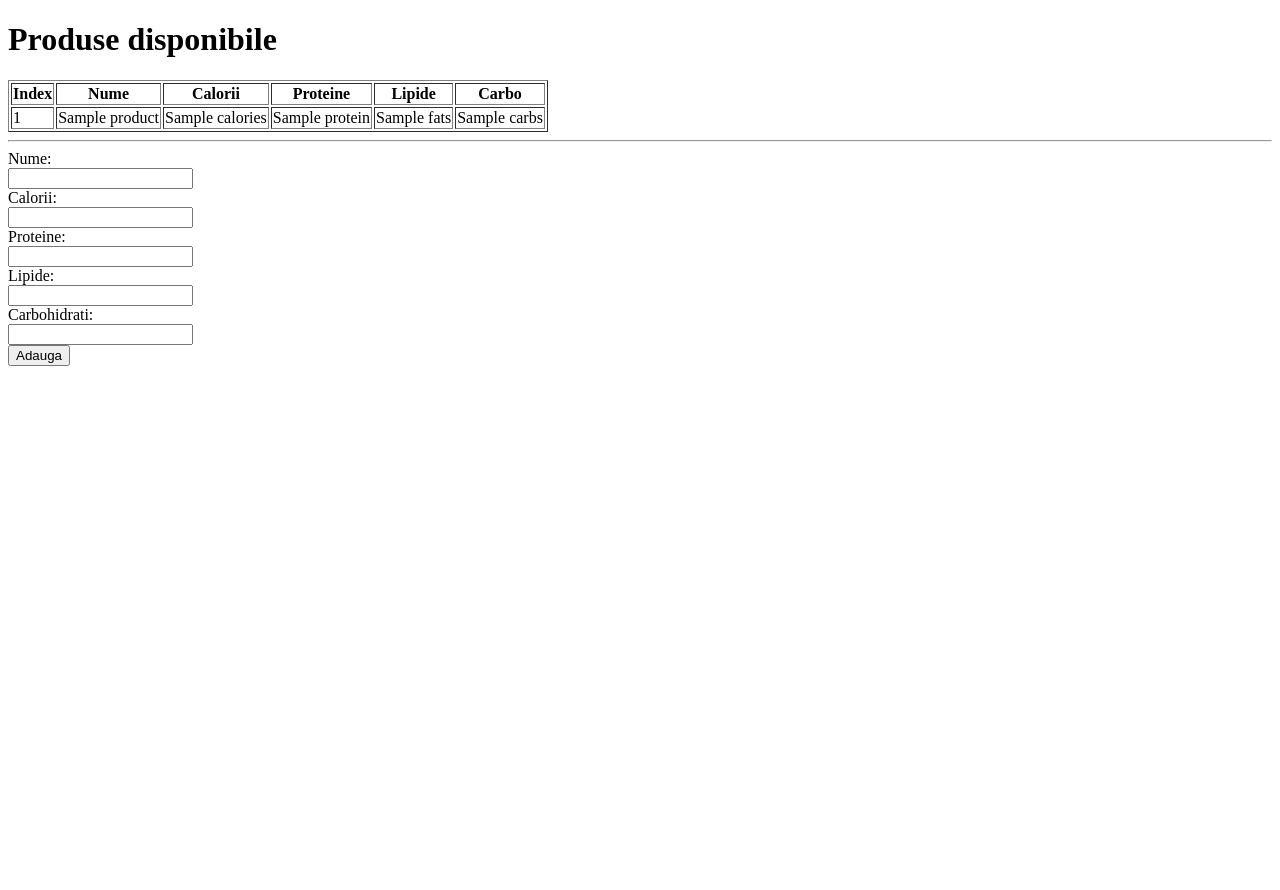
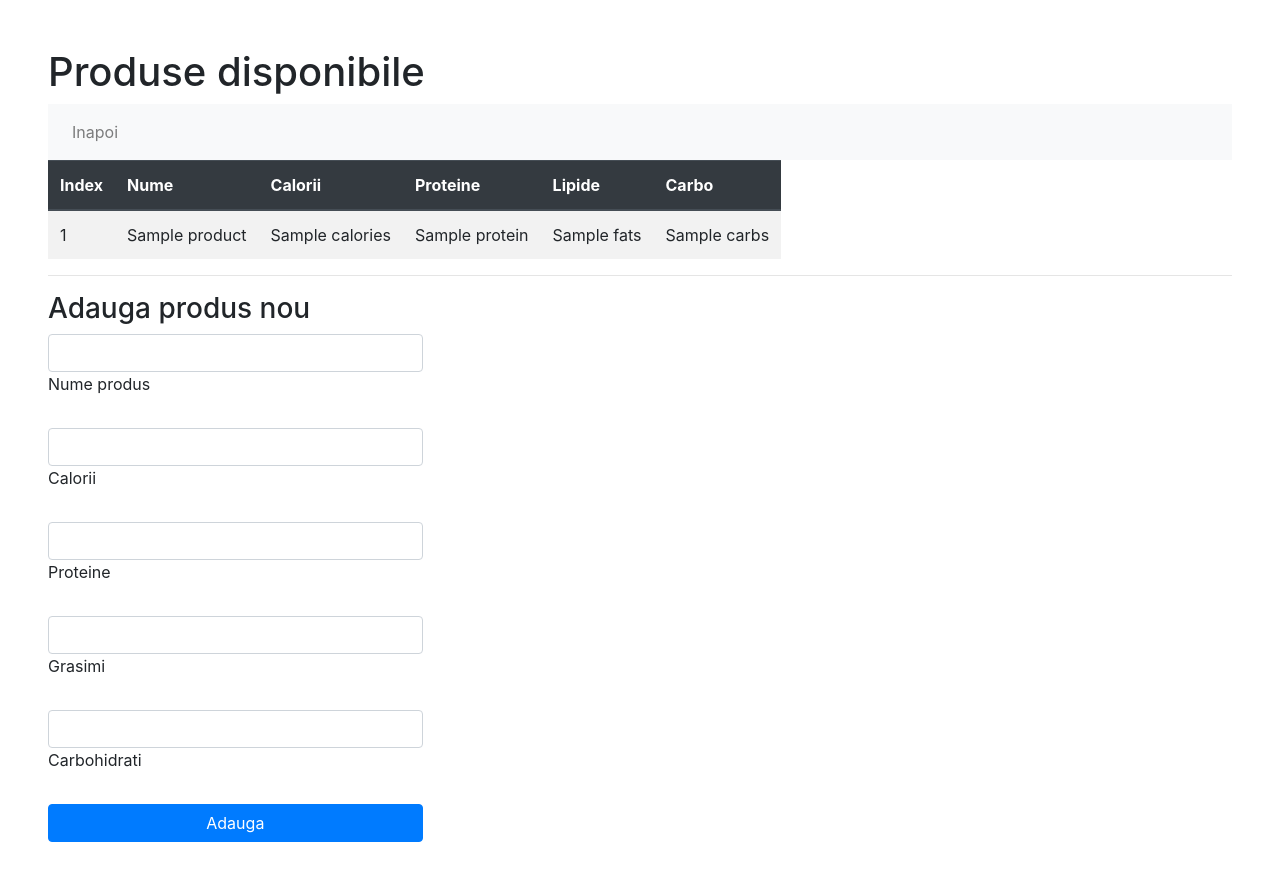
Before and after one commit to liviubrinza/calories_counter, a Flask app: template templates/products.html in a window 1280 px wide. Before the commit the page ends 366 px from the top, so only its background shows below. Run offline with Flask 2, Linux system fonts and the light colour scheme; the template is opened without the code that fills it: most values are stand-ins (such as "Sample title", 1, 10 or a date in 2020); some libraries are stand-ins or nearby versions.

Commit message:
templating enhancements

```diff
--- a/app.py
+++ b/app.py
@@ -1,11 +1,14 @@
+from flask_bootstrap import Bootstrap4
 from flask import Flask, render_template
 from CsvReader import CsvReader
 
 app = Flask(__name__)
 
+bootstrap = Bootstrap4(app)
+
 @app.route("/")
 def main():
-    return "<h1>Main page</h1>"
+    return render_template('main.html')
 
 @app.route('/products')
 def get_products_list():
@@ -13,3 +16,7 @@ def get_products_list():
     products = csvReader.get_products_list()
 
     return render_template('products.html', products=products)
+
+@app.route('/daily')
+def daily_tracker():
+    return render_template('daily.html')
--- /dev/null
+++ b/templates/base.html
@@ -0,0 +1,12 @@
+<!DOCTYPE html>
+<html>
+  <head>
+    {% block head %}
+    <title>{% block title %}{% endblock %} - My Webpage</title>
+    {% endblock %} {{ bootstrap.load_css() }}
+  </head>
+  <body>
+    <div id="content">{% block content %}{% endblock %}</div>
+    {{ bootstrap.load_js() }}
+  </body>
+</html>
--- a/templates/products.html
+++ b/templates/products.html
@@ -1,41 +1,85 @@
-<!DOCTYPE html>
-<head>
-    <title>FlaskApp</title>
-</head>
-    <body>
+{% extends "base.html" %}
+
+{% block title %}Products{% endblock %}
+
+{% block head %}
+  {{ super() }}
+{% endblock %}
+
+{% block content %}
+
+<div class="p-5">
     <h1>Produse disponibile</h1>
 
-        <table border="1">
-            <th>Index</th>
-            <th>Nume</th>
-            <th>Calorii</th>
-            <th>Proteine</th>
-            <th>Lipide</th>
-            <th>Carbo</th>
+    {% from 'bootstrap4/nav.html' import render_nav_item %}
+
+    <nav class="navbar navbar-expand-lg navbar-light bg-light">
+        <div class="navbar-nav mr-auto">
+            {{ render_nav_item('main', 'Inapoi') }}
+        </div>
+    </nav>
+
+    <div>
+        <table class="table table-striped w-auto">
+            <thead class="thead-dark">
+                <tr>
+                    <th scope="col">Index</th>
+                    <th scope="col">Nume</th>
+                    <th scope="col">Calorii</th>
+                    <th scope="col">Proteine</th>
+                    <th scope="col">Lipide</th>
+                    <th scope="col">Carbo</th>
+                </tr>
+            </thead>
+            <tbody>
                 {% for product in products %}
                 <tr>
                     <td>{{loop.index}}</td>
                     <td>{{product.name}}</td>
-                <td style="text-align: center">{{product.calories}}</td>
-                <td style="text-align: center">{{product.protein}}</td>
-                <td style="text-align: center">{{product.fats}}</td>
-                <td style="text-align: center">{{product.carbs}}</td>
+                    <td style="text-align: left">{{product.calories}}</td>
+                    <td style="text-align: left">{{product.protein}}</td>
+                    <td style="text-align: left">{{product.fats}}</td>
+                    <td style="text-align: left">{{product.carbs}}</td>
                 </tr>
                 {% endfor %}
+            </tbody>
         </table>
+    </div>
     <hr/>
+    <h3>Adauga produs nou</h3>
+    <div class="row">
+        <div class="col-sm-4">
             <form>
-            <label for="nume">Nume:</label><br>
-            <input type="text" id="nume" name="nume"><br>
-            <label for="calorii">Calorii:</label><br>
-            <input type="text" id="calorii" name="calorii"><br>
-            <label for="proteine">Proteine:</label><br>
-            <input type="text" id="proteine" name="proteine"><br>
-            <label for="lipide">Lipide:</label><br>
-            <input type="text" id="lipide" name="lipide"><br>
-            <label for="carbo">Carbohidrati:</label><br>
-            <input type="text" id="carbo" name="carbo"><br>
-            <input type="submit" value="Adauga">
+                <div class="form-outline mb-4">
+                    <input type="text" id="nameField" class="form-control" />
+                    <label class="form-label" for="nameField">Nume produs</label>
+                </div>
+
+                <div class="form-outline mb-4">
+                    <input type="text" id="calField" class="form-control" />
+                    <label class="form-label" for="calField">Calorii</label>
+                </div>
+
+                <div class="form-outline mb-4">
+                    <input type="text" id="proteinField" class="form-control" />
+                    <label class="form-label" for="proteinField">Proteine</label>
+                </div>
+
+                <div class="form-outline mb-4">
+                    <input type="text" id="fatField" class="form-control" />
+                    <label class="form-label" for="fatField">Grasimi</label>
+                </div>
+
+                <div class="form-outline mb-4">
+                    <input type="text" id="carbField" class="form-control" />
+                    <label class="form-label" for="carbField">Carbohidrati</label>
+                </div>
+
+                <button type="submit" class="btn btn-primary btn-block">Adauga</button>
             </form>
-    </body>
-</html>
+        </div>
+        <div class="col-sm-8"></div>
+        </div>
+    </div>
+</div>
+{% endblock %}
```
Also changed, not shown: templates/daily.html (added, +16 -0 lines), templates/main.html (added, +21 -0 lines). Lines whose indentation alone changed are shown as unchanged.
